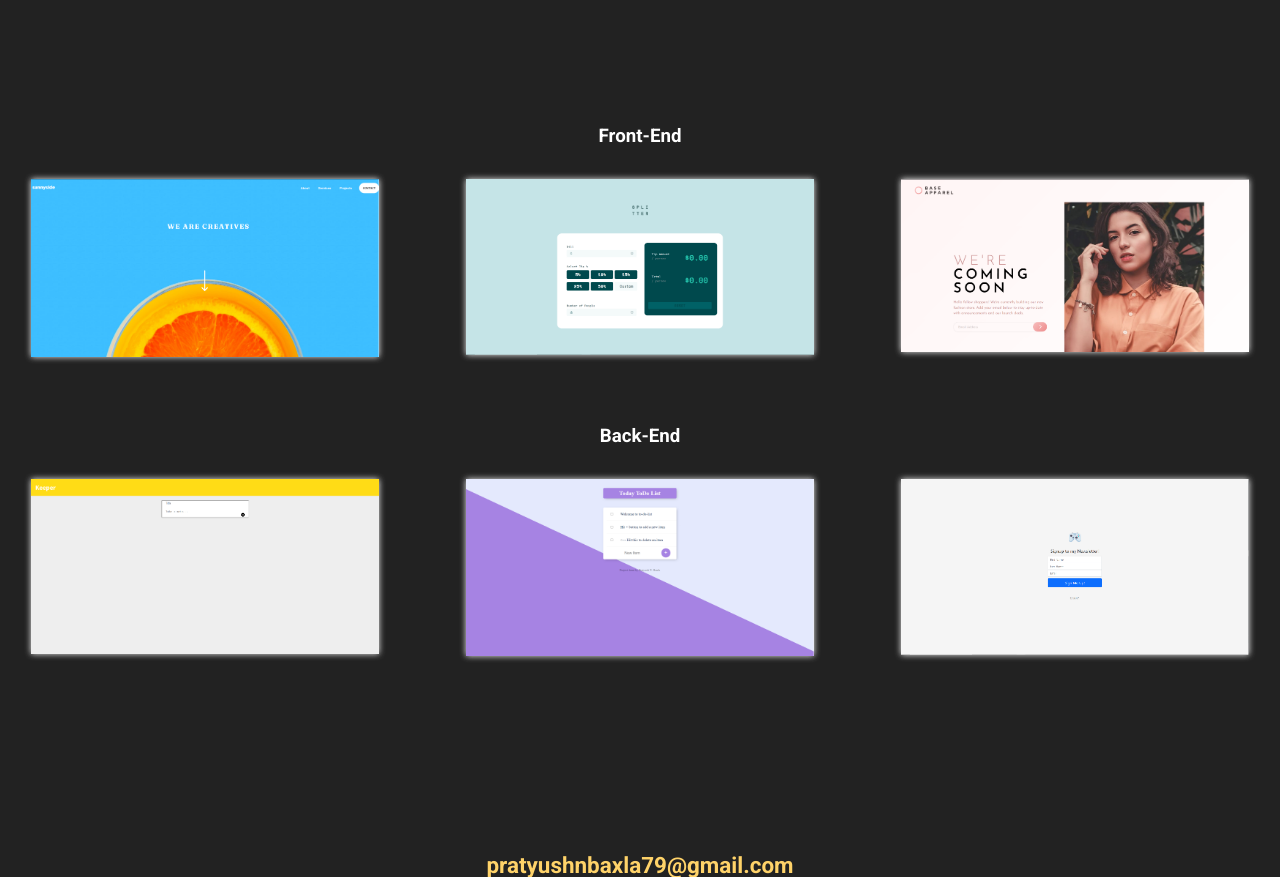
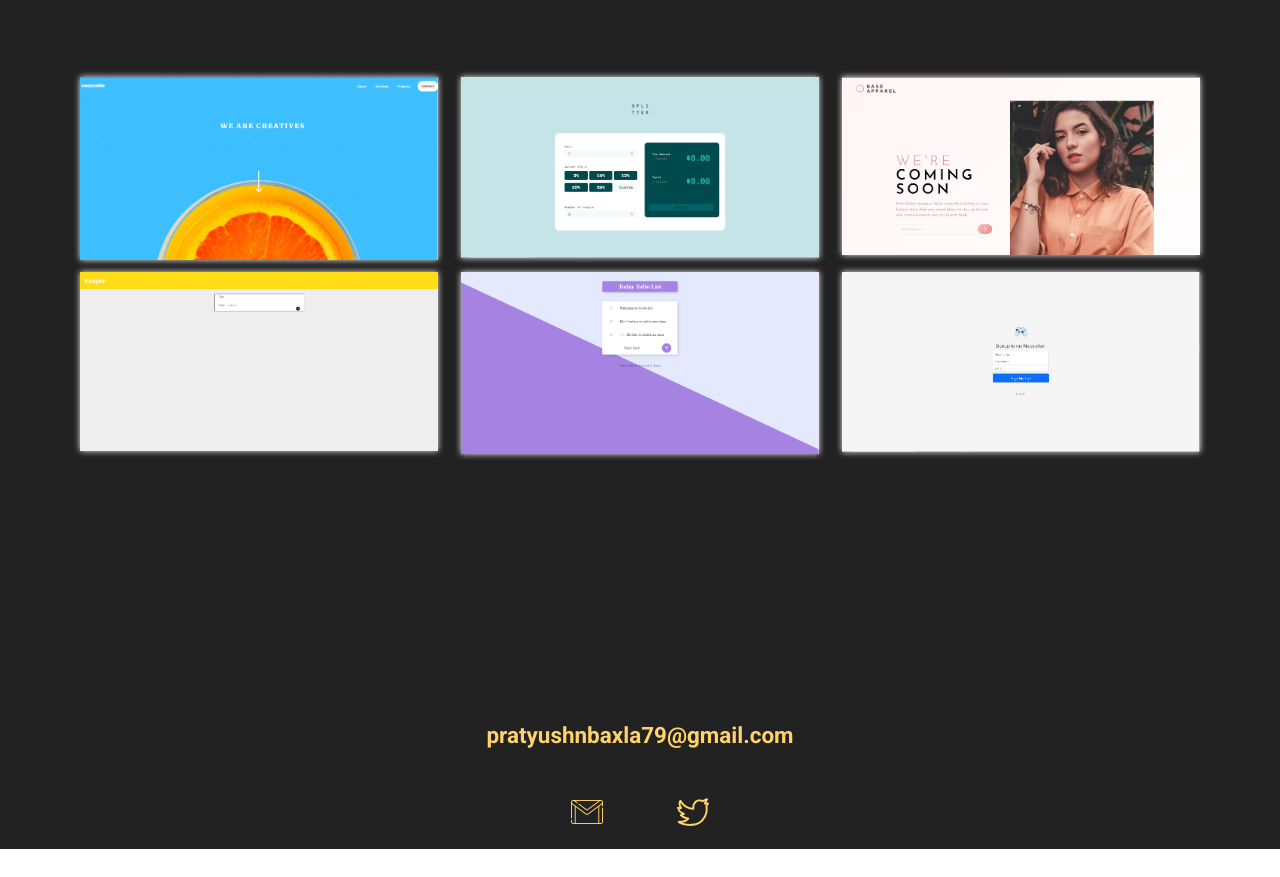
Before and after one commit to nigel-sys/portfolio, a plain HTML site: page index.html in a window 1280 px wide. Shown: the part 2264-3141 px from the top of the page. After the commit the page ends 3113 px from the top, so only its background shows below. Drawn offline with Linux system fonts and the light colour scheme.

Commit message:
Tweak work layout

```diff
--- a/index.html
+++ b/index.html
@@ -85,8 +85,7 @@
     <div id="my__work" class="my__work">
       <h2>My Work</h2>
       <hr />
-      <h3>Front-End</h3>
-      <div class="frontend">
+      <div class="work__container">
         <a href="https://nigel-sys.github.io/sunnyside-agency-landing-page/"
           ><img src="./public/images/Projects/sunny side.png" alt=""
         /></a>
@@ -96,35 +95,14 @@
         <a href="https://nigel-sys.github.io/base-apparel-coming-soon-page/"
           ><img src="./public/images/Projects/base apparel.png" alt=""
         /></a>
-      </div>
-      <h3>Back-End</h3>
-      <div class="backend">
         <a href="https://nigel-sys.github.io/keeper-app/">
-          <picture>
-            <source
-              media="(min-width: 768px)"
-              srcset="./public/images/Projects/keeper_desktop.png"
-            />
-            <img src="./public/images/Projects/keeper.png" alt="" />
-          </picture>
+          <img src="./public/images/Projects/keeper_desktop.png" alt="" />
         </a>
-        <a href="https://peaceful-beyond-97618.herokuapp.com/"
-          ><picture>
-            <source
-              media="(min-width: 768px)"
-              srcset="./public/images/Projects/to-do_desktop.png"
-            />
-            <img src="./public/images/Projects/to-do.png" alt="" />
-          </picture>
+        <a href="https://peaceful-beyond-97618.herokuapp.com/">
+          <img src="./public/images/Projects/to-do_desktop.png" alt="" />
         </a>
-        <a href="https://agile-river-82850.herokuapp.com/"
-          ><picture>
-            <source
-              media="(min-width: 768px)"
-              srcset="./public/images/Projects/newsletter_desktop.png"
-            />
-            <img src="./public/images/Projects/newsletter.png" alt="" />
-          </picture>
+        <a href="https://agile-river-82850.herokuapp.com/">
+          <img src="./public/images/Projects/newsletter_desktop.png" alt="" />
         </a>
       </div>
     </div>
--- a/public/scss/app.scss
+++ b/public/scss/app.scss
@@ -201,18 +201,19 @@ body {
     margin-bottom: 5rem;
   }
   a img {
-    width: 85%;
+    width: 100%;
     filter: drop-shadow(0 0 0.2rem #eeeeee);
   }
   a img:hover {
     border: 2px dashed #ffd369;
   }
-  .frontend,
-  .backend {
+  .work__container {
     display: grid;
-    grid-template-rows: repeat(3, 1fr);
+    grid-template-rows: repeat(6, 1fr);
     grid-template-columns: 1fr;
+    grid-auto-rows: auto;
     gap: 2%;
+    margin: 2rem;
   }
 }
 
@@ -308,8 +309,8 @@ footer {
   }
 
   #my__work {
-    .frontend,
-    .backend {
+    .work__container {
+      margin: 5rem;
       grid-template-rows: 1fr;
       grid-template-columns: repeat(3, 1fr);
     }
```
Also changed, not shown: public/css/app.css, 1 other file.
